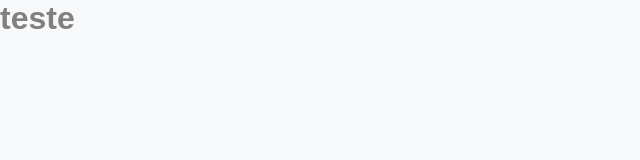
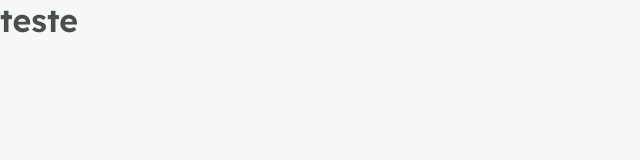
Before and after one commit to CiceroGB/podcastr, a Next.js app: page / in a window 1280 px wide. Shown: the top 160 px of the page, without its empty margins (0-640 px from the left). Built offline with nearby package versions, Linux system fonts and the light colour scheme.

Commit message:
fonts styles

```diff
--- a/src/styles/global.scss
+++ b/src/styles/global.scss
@@ -33,9 +33,15 @@
 }
 
 body, input, textarea , button {
-    font: 500 1rem sans-serif;
+    font: 500 1rem Inter, sans-serif;
     color: var(--gray-500);
 
+}
+
+h1, h2, h3, h4, h5, h6{
+    font-weight: 600;
+    font-family: Lexend, sans-serif;
+    color: var(--gray-800);
 }
 
 h1 {
```
